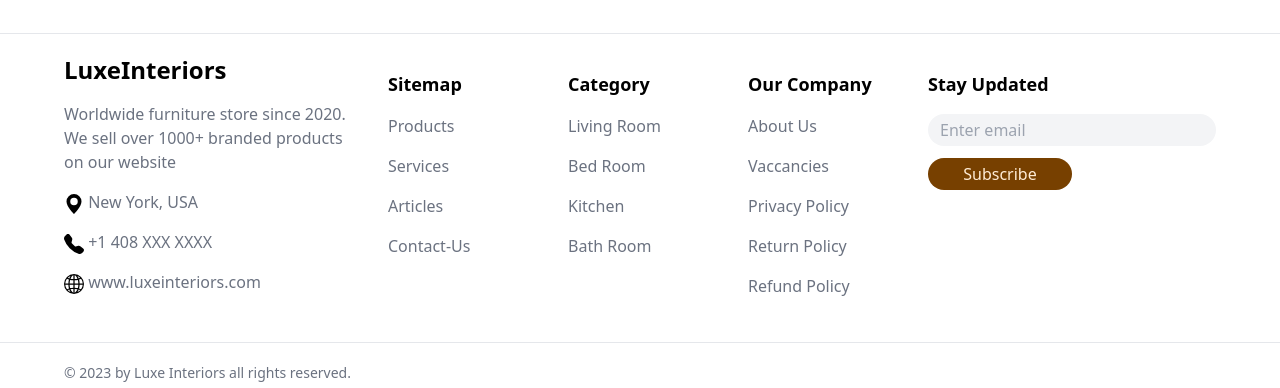
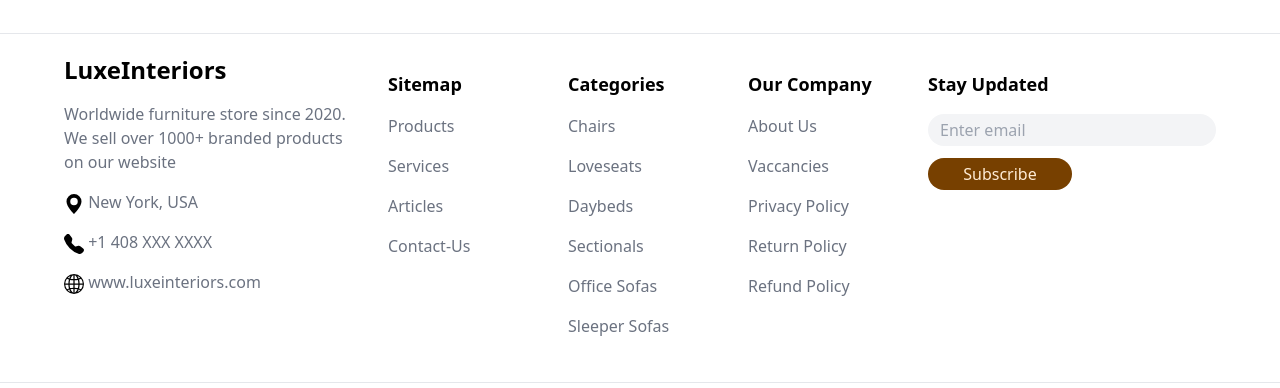
Before and after one commit to singh1251/Luxe-Interiors, a React (Vite) app: page /sleeperSofaCollection/sleeperSofa6 in a window 1280 px wide. Shown: the part 2481-2869 px from the top of the page. Built offline with nearby package versions, Linux system fonts and the light colour scheme.

Commit message:
Updated the footer component

```diff
--- a/src/Components/Footer.jsx
+++ b/src/Components/Footer.jsx
@@ -1,5 +1,6 @@
 import { useState } from "react";
 import { useForm } from "react-hook-form";
+import { Link } from "react-router-dom";
 
 import { Resources } from "../assets/Resources";
 
@@ -32,15 +33,16 @@ export default function Footer() {
       <div className="w-full my-5 flex justify-center">
         <div className="bg-gray-200 h-px flex-1 sm:self-stretch"></div>
       </div>
+
       <section className="w-[90%] flex flex-wrap tablet:flex-nowrap tablet:justify-between">
         <div className="w-full tablet:w-[25%]">
           <p className="text-2xl font-bold">LuxeInteriors</p>
-          <p className="text-gray-500 my-4 text-base">
+          <p className="text-gray-500 my-4">
             Worldwide furniture store since 2020. We sell over 1000+ branded
             products on our website
           </p>
           <ul>
-            <li className="text-gray-500 my-4 text-base">
+            <li className="text-gray-500 my-4">
               <img
                 src={Resources.locationIcon}
                 alt="icon"
@@ -48,7 +50,7 @@ export default function Footer() {
               />{" "}
               New York, USA
             </li>
-            <li className="text-gray-500 my-4 text-base">
+            <li className="text-gray-500 my-4">
               <img
                 src={Resources.phoneIcon}
                 alt="icon"
@@ -56,7 +58,7 @@ export default function Footer() {
               />{" "}
               +1 408 XXX XXXX
             </li>
-            <li className="text-gray-500 my-4 text-base">
+            <li className="text-gray-500 my-4">
               <img
                 src={Resources.globeIcon}
                 alt="icon"
@@ -71,13 +73,13 @@ export default function Footer() {
           <div className="w-full my-4 tablet:w-[25%]">
             <p className="font-bold text-lg">Sitemap</p>
             <ul>
-              <li className="text-gray-500 my-4 text-base">
+              <li className="text-gray-500 my-4">
                 <a href="#">Products</a>
               </li>
-              <li className="text-gray-500 my-4 text-base">
+              <li className="text-gray-500 my-4">
                 <a href="#">Services</a>
               </li>
-              <li className="text-gray-500 my-4 text-base">
+              <li className="text-gray-500 my-4">
                 <a href="#">Articles</a>
               </li>
               <li className="text-gray-500 mt-4 mb-2">
@@ -87,19 +89,25 @@ export default function Footer() {
           </div>
 
           <div className="w-full my-4 tablet:w-[25%]">
-            <p className="font-bold text-lg">Category</p>
+            <p className="font-bold text-lg">Categories</p>
             <ul>
-              <li className="text-gray-500 my-4 text-base">
-                <a href="#">Living Room</a>
+              <li className="text-gray-500 my-4">
+                <Link to="/chairCollection">Chairs</Link>
               </li>
-              <li className="text-gray-500 my-4 text-base">
-                <a href="#">Bed Room</a>
+              <li className="text-gray-500 my-4">
+                <Link to="/loveseatCollection">Loveseats</Link>
               </li>
-              <li className="text-gray-500 my-4 text-base">
-                <a href="#">Kitchen</a>
+              <li className="text-gray-500 my-4">
+                <Link to="/daybedCollection">Daybeds</Link>
               </li>
-              <li className="text-gray-500 mt-4 mb-2 text-base">
-                <a href="#">Bath Room</a>
+              <li className="text-gray-500 mt-4 mb-2">
+                <Link to="/sectionalCollection">Sectionals</Link>
+              </li>
+              <li className="text-gray-500 mt-4 mb-2">
+                <Link to="/officeSofaCollection">Office Sofas</Link>
+              </li>
+              <li className="text-gray-500 mt-4 mb-2">
+                <Link to="sleeperSofaCollection">Sleeper Sofas</Link>
               </li>
             </ul>
           </div>
@@ -107,19 +115,19 @@ export default function Footer() {
           <div className="w-full my-4 tablet:w-[25%]">
             <p className="font-bold text-lg">Our Company</p>
             <ul>
-              <li className="text-gray-500 my-4 text-base">
+              <li className="text-gray-500 my-4">
                 <a href="#">About Us</a>
               </li>
-              <li className="text-gray-500 my-4 text-base">
+              <li className="text-gray-500 my-4">
                 <a href="#">Vaccancies</a>
               </li>
-              <li className="text-gray-500 my-4 text-base">
+              <li className="text-gray-500 my-4">
                 <a href="#">Privacy Policy</a>
               </li>
-              <li className="text-gray-500 my-4 text-base">
+              <li className="text-gray-500 my-4">
                 <a href="#">Return Policy</a>
               </li>
-              <li className="text-gray-500 mt-4 mb-2 text-base">
+              <li className="text-gray-500 mt-4 mb-2">
                 <a href="#">Refund Policy</a>
               </li>
             </ul>
@@ -150,9 +158,11 @@ export default function Footer() {
           </form>
         </div>
       </section>
+
       <div className=" my-5 flex justify-center w-full">
         <div className="bg-gray-200 h-px flex-1 sm:self-stretch"></div>
       </div>
+
       <p className="text-sm text-gray-500 w-[90%]">
         © 2023 by Luxe Interiors all rights reserved.
       </p>
```
Also changed, not shown: Screenshots/homePage5.png.
